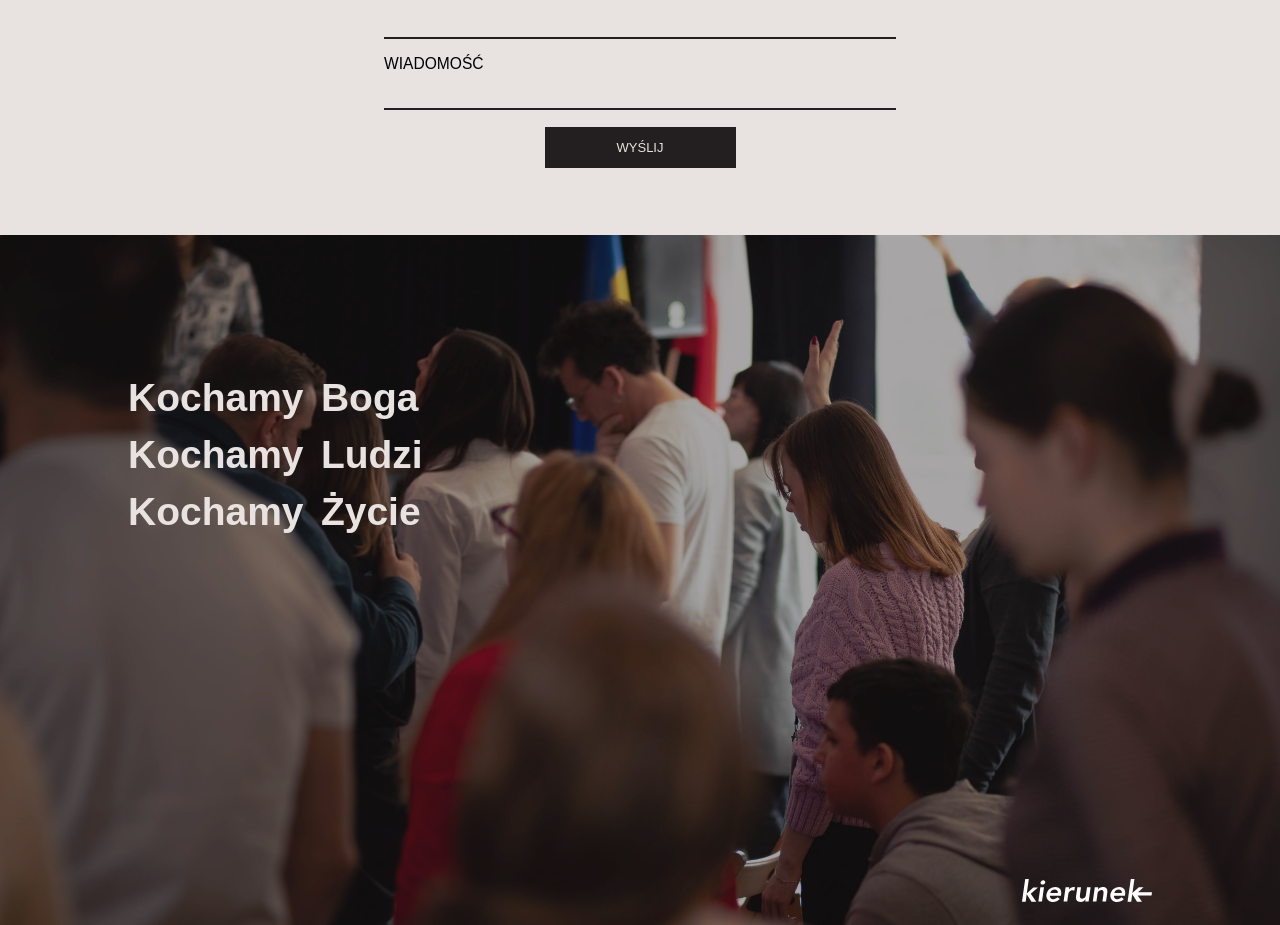
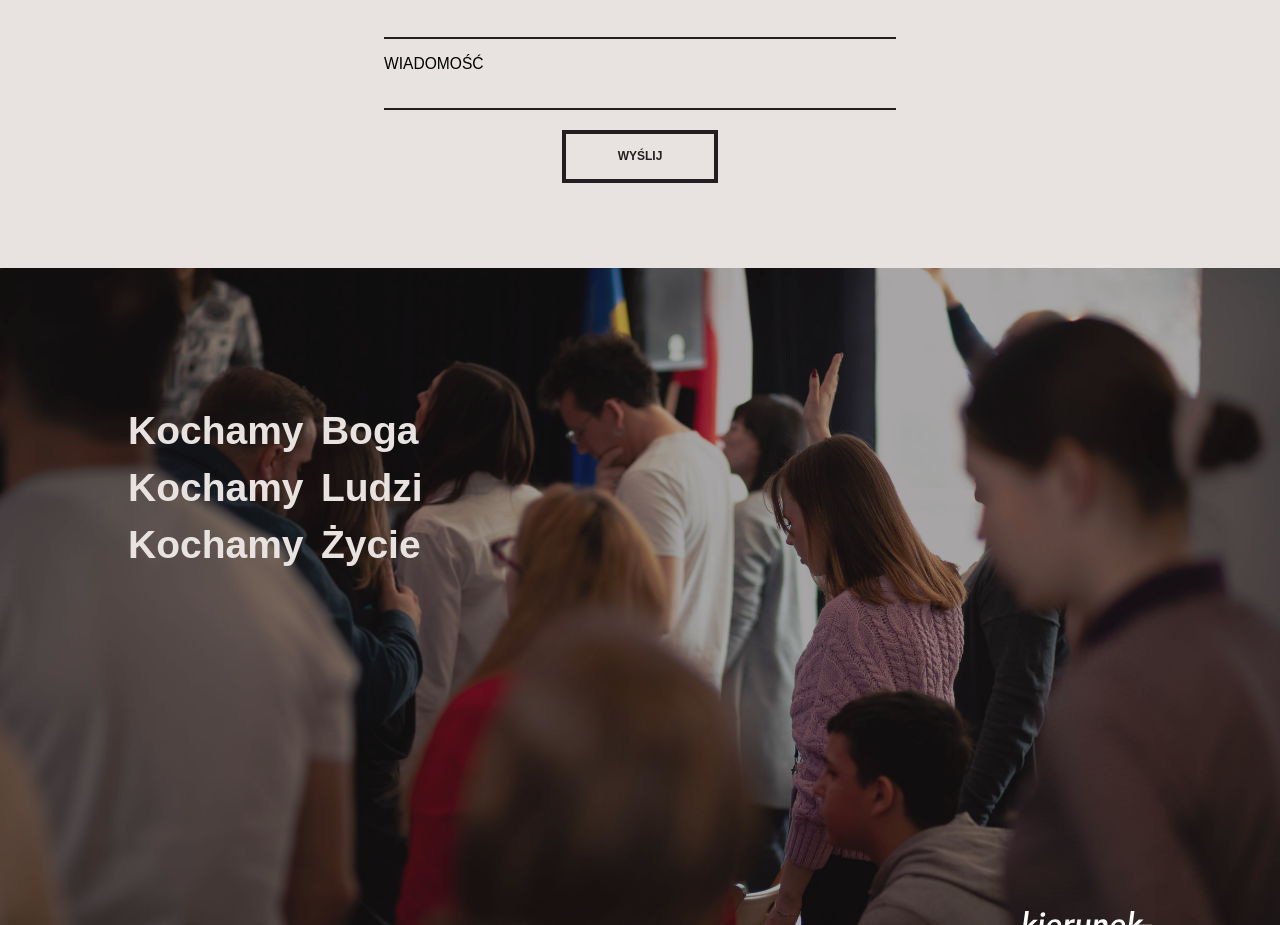
Before and after one commit to kdraganik/kierunek-website, a Next.js app: page / in a window 1280 px wide. Shown: the part 4186-5111 px from the top of the page. Built offline with nearby package versions, Linux system fonts and the light colour scheme; a web font is replaced by a local one.

Commit message:
Edit submit button styling

```diff
--- a/styles/Button.module.scss
+++ b/styles/Button.module.scss
@@ -10,14 +10,24 @@
   display: inline-block;
   border: 4px solid $dark-color;
   background-color: rgba($light-color, 1);
+  transition: all .3s ease-out;
 
   &.light{
     color: $light-color;
     border: 4px solid $light-color;
     background-color: rgba($dark-color, 1);
+    &:hover{
+      background-color: $light-color;
+      color: $dark-color;
+    }
   }
 
   a &{
     text-decoration: none;
   }
+
+  &:hover{
+    background-color: $dark-color;
+    color: $light-color;
+  }
 }
--- a/styles/Form.module.scss
+++ b/styles/Form.module.scss
@@ -40,26 +40,35 @@
 }
 
 .submit{
-  display: flex;
-  justify-content: center;
-  align-items: center;
-  text-align: center;
-  margin-top: 1.2rem;
-  width: 15rem;
-  font-size: 1rem;
-  padding: 1rem;
-  font-weight: 300;
+  font-size: 12px;
+  font-weight: 900;
+  color: $dark-color;
+  margin: 20px 0;
+  padding: 1.2rem 4rem;
   text-transform: uppercase;
+  display: inline-block;
+  border: 4px solid $dark-color;
+  background-color: rgba($light-color, 1);
+  transition: all .3s ease-out;
   cursor: pointer;
-  border-radius: 2px;
-  border: 2px solid $light_color;
-  background-color: $dark_color;
-  color: $light_color;
-  transition: all .3s ease-out;
+
+  &.light{
+    color: $light-color;
+    border: 4px solid $light-color;
+    background-color: rgba($dark-color, 1);
+    &:hover{
+      background-color: $light-color;
+      color: $dark-color;
+    }
+  }
+
+  a &{
+    text-decoration: none;
+  }
+
   &:hover{
-    background-color: $light_color;
-    border-color: $dark_color;
-    color: $dark_color;
+    background-color: $dark-color;
+    color: $light-color;
   }
 }
 
--- a/styles/global.scss
+++ b/styles/global.scss
@@ -35,4 +35,7 @@ body::-webkit-scrollbar {
 }
 input{
   border: none;
+  -webkit-appearance: none;
+  -moz-appearance: none;
+  appearance: none;
 }
```
